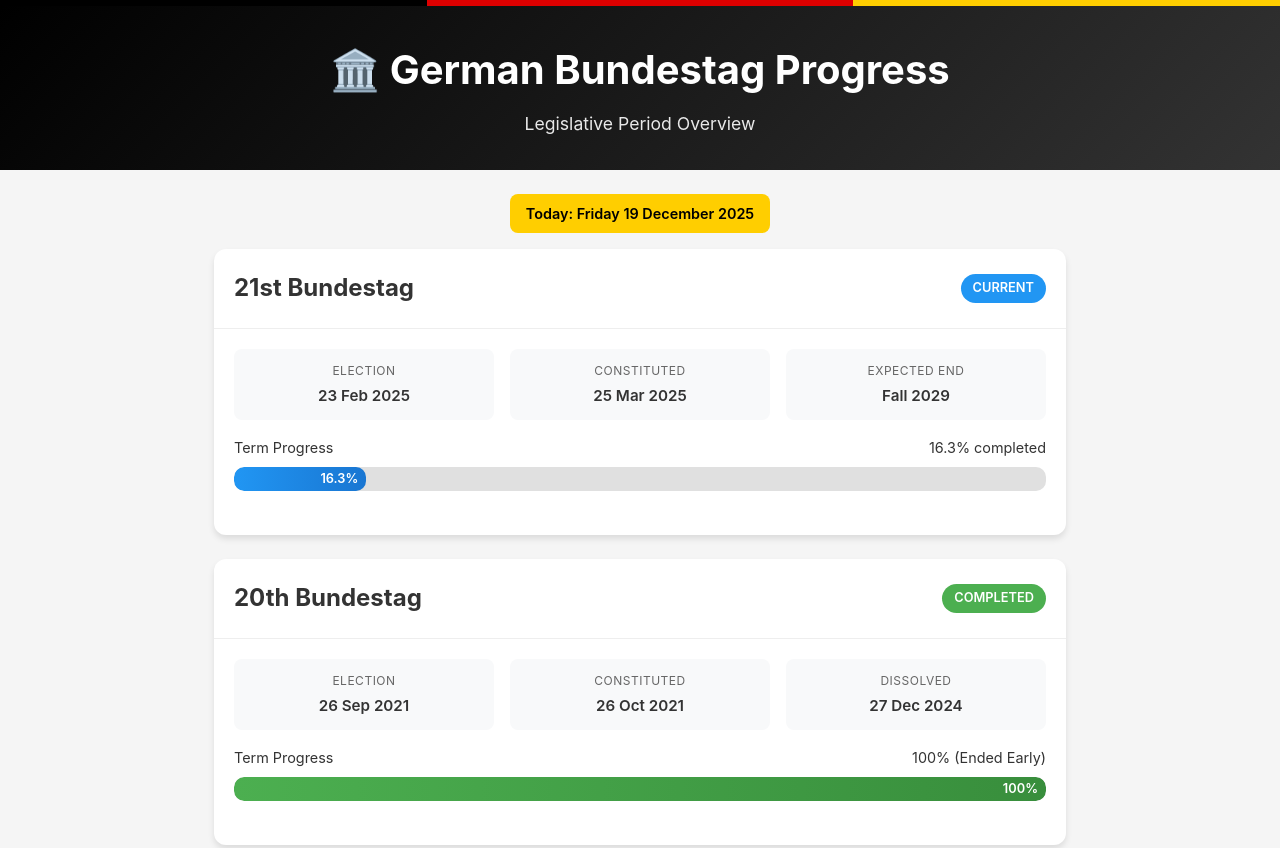
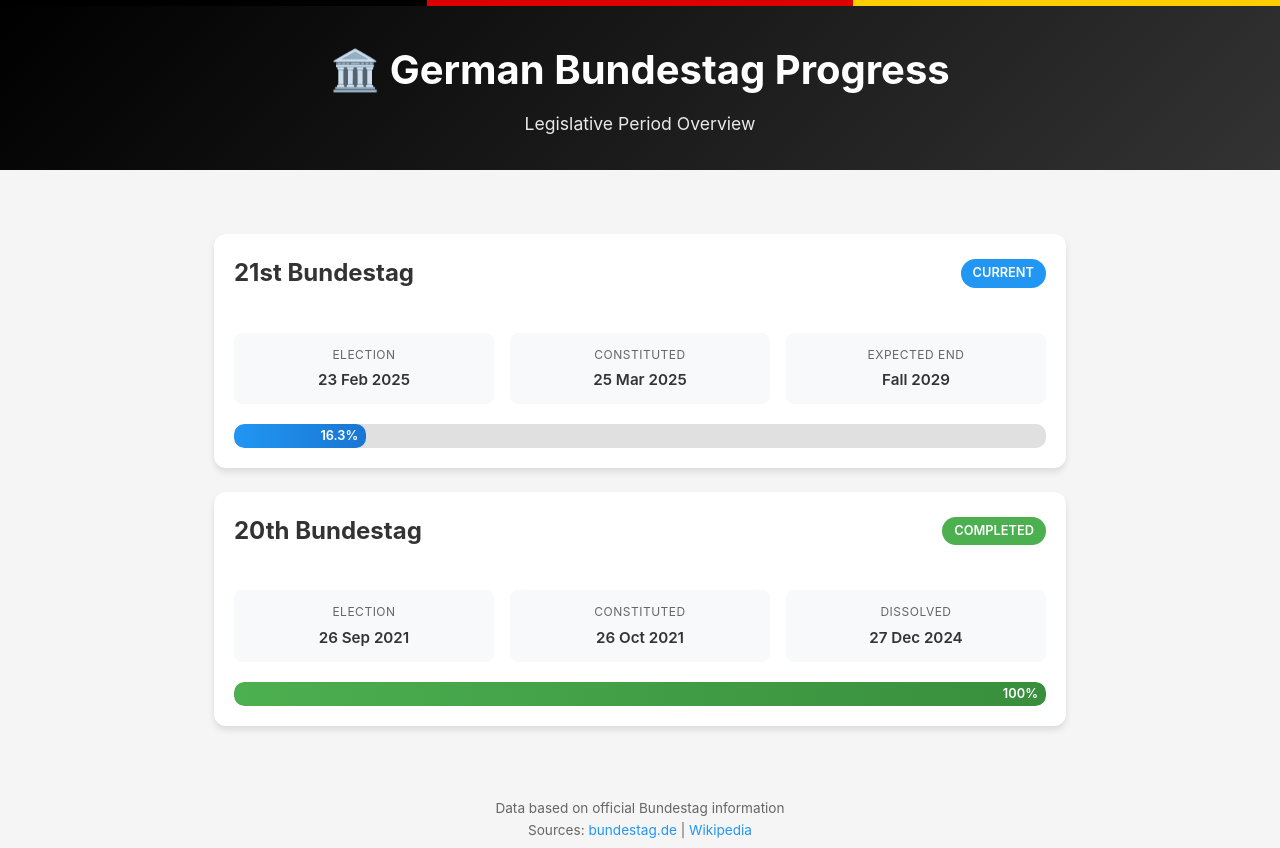
Before and after one commit to flokoe/tools, a plain HTML site: page bundestag-progress.html in a window 1280 px wide. Shown: the top 848 px of the page. Drawn offline with Linux system fonts and the light colour scheme.

Commit message:
Clean up layout and adjust spacing
- remove the thin border between heading and the cards, also remove the
  descriptions above the progressbar
- use the same amount of space between cards and progress bar as between
  heading and cards, also remove the current date at the top but keep
  the space to the header the same
- add more space between header and the bundestag card
- even more

🤖 Generated with [Claude Code](https://claude.com/claude-code)

Co-Authored-By: Claude Opus 4.5 <noreply@anthropic.com>

```diff
--- a/bundestag-progress.html
+++ b/bundestag-progress.html
@@ -64,7 +64,7 @@
         .container {
             max-width: 900px;
             margin: 0 auto;
-            padding: 1.5rem;
+            padding: 4rem 1.5rem 1.5rem;
         }
 
         .bundestag-card {
@@ -77,7 +77,6 @@
 
         .card-header {
             padding: 1.25rem;
-            border-bottom: 1px solid #eee;
             display: flex;
             justify-content: space-between;
             align-items: center;
@@ -114,19 +113,6 @@
             padding: 1.25rem;
         }
 
-        .progress-section {
-            margin-bottom: 1.5rem;
-        }
-
-        .progress-info {
-            display: flex;
-            justify-content: space-between;
-            margin-bottom: 0.5rem;
-            font-size: 0.9rem;
-            flex-wrap: wrap;
-            gap: 0.25rem;
-        }
-
         .progress-bar-container {
             background: #e0e0e0;
             border-radius: 10px;
@@ -161,7 +147,7 @@
             display: grid;
             grid-template-columns: repeat(auto-fit, minmax(140px, 1fr));
             gap: 1rem;
-            margin-bottom: 1rem;
+            margin-bottom: 1.25rem;
         }
 
         .date-item {
@@ -201,17 +187,6 @@
             text-decoration: underline;
         }
 
-        .current-date {
-            background: var(--accent);
-            color: var(--primary);
-            padding: 0.5rem 1rem;
-            border-radius: 8px;
-            display: inline-block;
-            margin-bottom: 1rem;
-            font-weight: 600;
-            font-size: 0.9rem;
-        }
-
         @media (max-width: 480px) {
             .container {
                 padding: 1rem;
@@ -242,10 +217,6 @@
     </header>
 
     <div class="container">
-        <div style="text-align: center;">
-            <div class="current-date" id="currentDate"></div>
-        </div>
-
         <!-- 21st Bundestag (Current) -->
         <div class="bundestag-card">
             <div class="card-header">
@@ -268,14 +239,8 @@
                     </div>
                 </div>
 
-                <div class="progress-section">
-                    <div class="progress-info">
-                        <span>Term Progress</span>
-                        <span id="progress21-text">Calculating...</span>
-                    </div>
-                    <div class="progress-bar-container">
-                        <div class="progress-bar progress-current" id="progress21" style="width: 0%"></div>
-                    </div>
+                <div class="progress-bar-container">
+                    <div class="progress-bar progress-current" id="progress21" style="width: 0%"></div>
                 </div>
 
             </div>
@@ -303,14 +268,8 @@
                     </div>
                 </div>
 
-                <div class="progress-section">
-                    <div class="progress-info">
-                        <span>Term Progress</span>
-                        <span>100% (Ended Early)</span>
-                    </div>
-                    <div class="progress-bar-container">
-                        <div class="progress-bar progress-completed" style="width: 100%">100%</div>
-                    </div>
+                <div class="progress-bar-container">
+                    <div class="progress-bar progress-completed" style="width: 100%">100%</div>
                 </div>
 
             </div>
@@ -329,15 +288,6 @@
             const end21 = new Date('2029-09-30'); // Expected end (approximate)
             const now = new Date();
 
-            // Update current date display
-            document.getElementById('currentDate').textContent =
-                'Today: ' + now.toLocaleDateString('en-GB', {
-                    weekday: 'long',
-                    year: 'numeric',
-                    month: 'long',
-                    day: 'numeric'
-                });
-
             // Calculate 21st Bundestag progress
             const totalDays21 = (end21 - start21) / (1000 * 60 * 60 * 24);
             const elapsedDays21 = Math.max(0, (now - start21) / (1000 * 60 * 60 * 24));
@@ -345,11 +295,8 @@
 
             // Update UI
             const progressBar = document.getElementById('progress21');
-            const progressText = document.getElementById('progress21-text');
-
             progressBar.style.width = progress21.toFixed(1) + '%';
             progressBar.textContent = progress21.toFixed(1) + '%';
-            progressText.textContent = progress21.toFixed(1) + '% completed';
         }
 
         // Initial update
```
